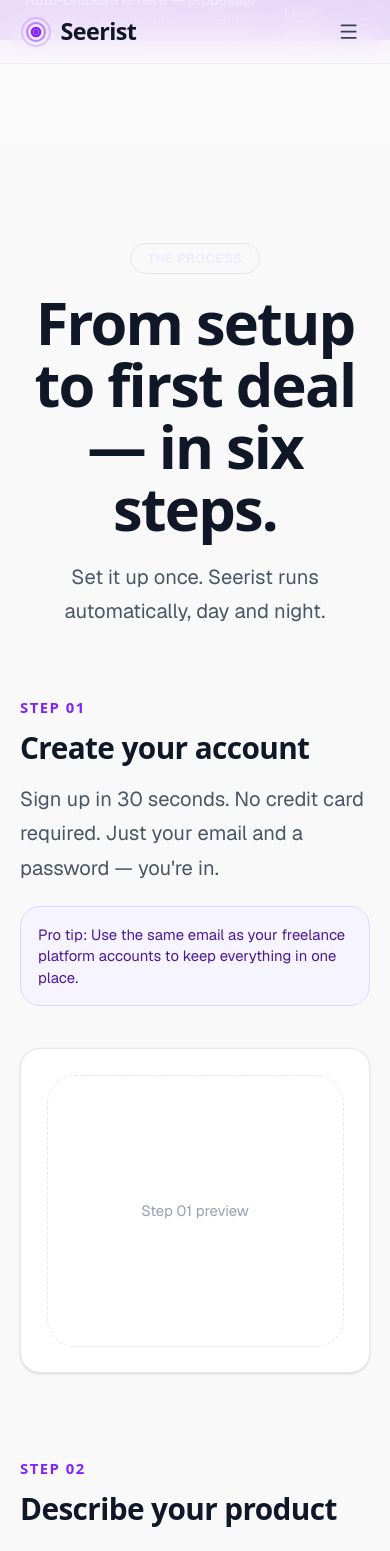
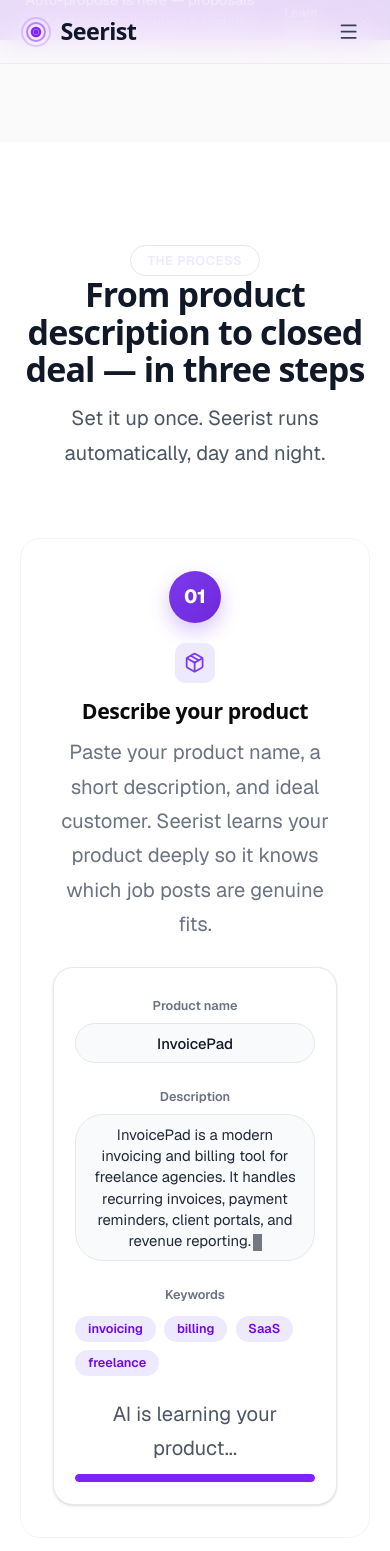
Before and after one commit to Lyvena/Seerist-app, a Next.js app: page /how-it-works in a window 390 px wide. Shown: the top 1551 px of the page. Built offline with nearby package versions, Linux system fonts and the light colour scheme.

Commit message:
fix: how it works grid layout, step cards, section dividers, mobile responsive

```diff
--- a/src/app/(pages)/page.tsx
+++ b/src/app/(pages)/page.tsx
@@ -14,6 +14,7 @@
 import { PricingPreview } from "@/components/sections/PricingPreview";
 import { FaqSection } from "@/components/sections/FaqSection";
 import { FinalCTA } from "@/components/sections/FinalCTA";
+import { SectionDivider } from "@/components/ui/SectionDivider";
 
 export const metadata: Metadata = {
   title: "Sell Automatically on Freelance Platforms",
@@ -48,7 +49,9 @@
       <Hero />
       <main>
         <PlatformsMarquee />
+        <SectionDivider />
         <StatsSection />
+        <SectionDivider />
         <HowItWorks />
         <FeatureSection1 />
         <FeatureSection2 />
@@ -56,10 +59,13 @@
         <FeatureSection4 />
         <FeatureSection5 />
         <LogosSection />
+        <SectionDivider />
         <Testimonials />
+        <SectionDivider />
         <CaseStudyCallout />
         <PricingPreview />
         <FaqSection />
+        <SectionDivider />
         <FinalCTA />
       </main>
     </>
--- a/src/components/sections/Hero.tsx
+++ b/src/components/sections/Hero.tsx
@@ -197,7 +197,7 @@
             </div>
             <div className="w-1 h-1 rounded-full bg-gray-300" />
             <p className="text-[0.9375rem] font-medium text-gray-700">200+ indie founders</p>
-            <div className="flex items-center gap-1 text-amber-500">
+            <div className="flex items-center gap-1" style={{ color: "#7C3AED" }}>
               <span className="text-[0.9375rem]">★★★★★</span>
               <span className="text-[0.9375rem] text-gray-700">4.9/5</span>
             </div>
--- a/src/components/sections/HowItWorks.tsx
+++ b/src/components/sections/HowItWorks.tsx
@@ -5,8 +5,8 @@
 import { Container } from "@/components/ui/Container";
 import { FadeUp } from "@/components/animations/FadeUp";
 import { OnboardingMockup } from "@/components/mockups/OnboardingMockup";
-import { PlatformPickerMockup } from "@/components/mockups/PlatformPickerMockup";
-import { ProposalMockup } from "@/components/mockups/ProposalMockup";
+import { LiveFeedMockup } from "@/components/mockups/LiveFeedMockup";
+import { PipelineMockup } from "@/components/mockups/PipelineMockup";
 import { Package, Globe, Zap } from "lucide-react";
 
 type StepKey = "describe" | "platforms" | "proposal";
@@ -25,23 +25,23 @@
     key: "describe",
     number: "01",
     title: "Tell Seerist what you've built",
-    body: "Paste in your product name, description, and ideal customer. Seerist learns your product deeply — so it knows exactly which job posts are a genuine fit, and which to ignore.",
+    body: "Paste in your product name, description, and ideal customer. Seerist learns your product deeply — so it knows exactly which job posts are a genuine fit.",
     icon: Package,
     accent: "#7C3AED",
   },
   {
     key: "platforms",
     number: "02",
-    title: "Pick the platforms to monitor",
-    body: "Select from 14 freelance and remote job platforms. Set a minimum match score. Enable auto-propose if you want proposals sent with zero manual intervention.",
+    title: "Pick platforms to monitor",
+    body: "Select from 14 freelance and remote job platforms. Set a minimum match score. Enable auto-propose for hands-free sales.",
     icon: Globe,
     accent: "#7C3AED",
   },
   {
     key: "proposal",
     number: "03",
-    title: "AI finds matches and writes your pitches",
-    body: "When Seerist finds a buyer who needs what you built, it scores the opportunity and generates a tailored proposal — ready to send in one click. Your pipeline updates automatically.",
+    title: "AI finds matches and writes pitches",
+    body: "When Seerist finds a buyer who needs what you built, it scores the opportunity and generates a tailored proposal — ready to send.",
     icon: Zap,
     accent: "#7C3AED",
   },
@@ -76,7 +76,11 @@
   }, []);
 
   return (
-    <section id="how-it-works" ref={sectionRef} className="py-24" style={{ padding: "var(--section-padding-y) 0" }}>
+    <section
+      id="how-it-works"
+      ref={sectionRef}
+      className="bg-white py-24 lg:bg-white"
+    >
       <Container>
         <div className="mb-16 text-center">
           <FadeUp>
@@ -84,83 +88,110 @@
           </FadeUp>
           <FadeUp delay={0.1}>
             <h2
-              className="mt-4 font-semibold tracking-tight"
-              style={{ fontFamily: "var(--font-heading)", color: "var(--color-text-1)" }}
+              className="tracking-tight"
+              style={{
+                fontFamily: "var(--font-heading)",
+                fontSize: "clamp(2rem, 4vw, 3.25rem)",
+                color: "#111827",
+              }}
             >
               From product description to closed deal — in three steps
             </h2>
           </FadeUp>
           <FadeUp delay={0.2}>
-            <p className="mx-auto mt-3 max-w-2xl" style={{ color: "var(--color-text-3)" }}>
+            <p
+              className="mx-auto mt-3 max-w-2xl text-[1.0625rem] text-[#6B7280]"
+            >
               Set it up once. Seerist runs automatically, day and night.
             </p>
           </FadeUp>
         </div>
 
-        <div className="grid grid-cols-1 gap-10 lg:grid-cols-2">
-          <div className="space-y-6">
-            {STEPS.map(({ key, number, title, body, icon: Icon, accent }) => {
-              const isActive = active === key;
-              return (
-                <div
-                  key={key}
-                  data-step={key}
-                  className={`rounded-2xl border bg-white p-6 transition-all duration-300 md:p-8 ${
-                    isActive ? "border-violet-200 shadow-sm" : "border-gray-100"
-                  }`}
-                  style={{ borderLeftWidth: 4, borderLeftColor: isActive ? accent : "var(--color-border)" }}
-                >
-                  <div className="flex items-start gap-4">
-                    <div
-                      className={`flex h-12 w-12 flex-shrink-0 items-center justify-center rounded-2xl transition-colors duration-300 ${
-                        isActive ? "bg-violet-600 text-white" : "bg-gray-50 text-gray-500"
-                      }`}
-                    >
-                      <Icon className="h-5 w-5" />
-                    </div>
-                    <div className="flex-1">
-                      <div className="flex items-center gap-3">
-                        <span
-                          className={`text-2xl font-semibold transition-all duration-300 ${
-                            isActive ? "text-violet-700" : "text-gray-300"
-                          }`}
-                          style={{ fontFamily: "var(--font-heading)" }}
-                        >
-                          {number}
-                        </span>
-                        <h3 className="text-base font-semibold text-gray-900 md:text-lg">{title}</h3>
-                      </div>
-                      <p className="mt-2 text-sm leading-relaxed text-gray-600" style={{ fontSize: "var(--text-sm)" }}>{body}</p>
-                    </div>
-                  </div>
-                </div>
-              );
-            })}
-          </div>
+        <div className="relative grid grid-cols-1 gap-8 lg:grid-cols-3" style={{ marginTop: "64px", gap: "32px" }}>
+          {/* Connector lines */}
+          <div
+            className="absolute top-[40px] left-[calc(33%+32px)] right-[calc(33%+32px)] z-0 hidden lg:block"
+            style={{
+              height: "1px",
+              background: "linear-gradient(90deg, #C4B5FD, #7C3AED, #C4B5FD)",
+            }}
+          />
 
-          <div className="hidden lg:block">
-            <div className="sticky top-24">
-              <motion.div
-                key={active}
-                initial={{ opacity: 0, y: 20 }}
-                animate={{ opacity: 1, y: 0 }}
-                transition={{ duration: 0.5, ease: [0.16, 1, 0.3, 1] }}
-              >
-                {active === "describe" && <OnboardingMockup />}
-                {active === "platforms" && <PlatformPickerMockup />}
-                {active === "proposal" && <ProposalMockup />}
-              </motion.div>
-            </div>
-          </div>
-        </div>
-
-        {/* Mobile mockups */}
-        <div className="mt-10 space-y-6 lg:hidden">
-          <OnboardingMockup />
-          <PlatformPickerMockup />
-          <ProposalMockup />
+          {STEPS.map((step, index) => (
+            <StepCard key={step.key} step={step} index={index} />
+          ))}
         </div>
       </Container>
     </section>
   );
 }
+
+function StepCard({ step }: { step: Step; index: number }) {
+  const Icon = step.icon;
+  return (
+    <FadeUp delay={0.3}>
+      <motion.div
+        whileHover={{
+          y: -4,
+          boxShadow: "0 12px 40px rgba(0,0,0,0.08)",
+        }}
+        className="relative flex flex-col rounded-[20px] border bg-white transition-all"
+        style={{
+          background: "white",
+          border: "1px solid #F3F4F6",
+          padding: "32px",
+          textAlign: "center",
+          zIndex: 1,
+        }}
+      >
+        {/* Step number circle */}
+        <div
+          className="flex h-[52px] w-[52px] items-center justify-center rounded-full"
+          style={{
+            background: "linear-gradient(135deg, #7C3AED, #6D28D9)",
+            color: "white",
+            fontSize: "1.125rem",
+            fontWeight: 800,
+            margin: "0 auto 20px",
+            boxShadow: "0 8px 20px rgba(124,58,237,0.3)",
+          }}
+        >
+          {step.number}
+        </div>
+
+        {/* Step icon */}
+        <div
+          className="flex h-[40px] w-[40px] items-center justify-center rounded-[10px]"
+          style={{
+            background: "#EDE9FE",
+            margin: "0 auto 16px",
+            color: "#7C3AED",
+          }}
+        >
+          <Icon className="h-5 w-5" />
+        </div>
+
+        {/* Step title */}
+        <h3
+          className="font-bold"
+          style={{
+            fontFamily: "var(--font-heading)",
+            fontSize: "1.25rem",
+            color: "#0A0A0A",
+            marginBottom: "12px",
+          }}
+        >
+          {step.title}
+        </h3>
+
+        {/* Step body */}
+        <p
+          className="text-[0.9375rem] leading-relaxed"
+          style={{ color: "#6B7280" }}
+        >
+          {step.body}
+        </p>
+      </motion.div>
+    </FadeUp>
+  );
+}
--- a/src/components/sections/StatsSection.tsx
+++ b/src/components/sections/StatsSection.tsx
@@ -61,7 +61,7 @@
     <section className="py-20" style={{ padding: "var(--section-padding-y) 0" }}>
       <Container>
         <div
-          className="bg-white border border-[#E5E7EB] grid grid-cols-2 md:grid-cols-4"
+          className="bg-white border border-[#E5E7EB] grid grid-cols-1 sm:grid-cols-2 lg:grid-cols-4"
           style={{
             borderRadius: "24px",
             padding: "clamp(40px, 6vw, 72px)",
--- a/src/components/sections/how-it-works/StepsSection.tsx
+++ b/src/components/sections/how-it-works/StepsSection.tsx
@@ -3,89 +3,87 @@
 import { Container } from "@/components/ui/Container";
 import { SectionLabel } from "@/components/ui/SectionLabel";
 import { OnboardingMockup } from "@/components/mockups/OnboardingMockup";
-import { PlatformPickerMockup } from "@/components/mockups/PlatformPickerMockup";
-import { ProposalMockup } from "@/components/mockups/ProposalMockup";
-import { ScoringMockup } from "@/components/mockups/ScoringMockup";
 import { LiveFeedMockup } from "@/components/mockups/LiveFeedMockup";
 import { PipelineMockup } from "@/components/mockups/PipelineMockup";
-import type { ReactNode } from "react";
+import { motion } from "framer-motion";
+import { Package, Globe, Zap } from "lucide-react";
 
 const STEPS = [
   {
     number: "01",
-    title: "Create your account",
+    title: "Describe your product",
     body:
-      "Sign up in 30 seconds. No credit card required. Just your email and a password — you're in.",
-    mockup: null,
-    tip: "Pro tip: Use the same email as your freelance platform accounts to keep everything in one place.",
+      "Paste your product name, a short description, and ideal customer. Seerist learns your product deeply so it knows which job posts are genuine fits.",
+    icon: Package,
+    mockup: <OnboardingMockup />,
   },
   {
     number: "02",
-    title: "Describe your product",
+    title: "Monitor and score",
     body:
-      "Paste your product name, a short description, and ideal customer. Seerist learns your product deeply so it knows which job posts are genuine fits.",
-    mockup: <OnboardingMockup />,
-    tip: "Pro tip: The more specific you are, the better Seerist scores opportunities. Add 3–5 keywords that define your ideal buyer.",
+      "Seerist scans all your chosen platforms 24/7. New posts are scored, ranked, and added to your live feed automatically.",
+    icon: Globe,
+    mockup: <LiveFeedMockup />,
   },
   {
     number: "03",
-    title: "Choose platforms",
+    title: "Close the deal",
     body:
-      "Select from 14 freelance and remote job platforms. Pick all of them or start with just a few — you can change anytime.",
-    mockup: <PlatformPickerMockup />,
-    tip: "Pro tip: Upwork, Freelancer, and Contra have the highest volume for SaaS products. Start there and expand as you grow.",
-  },
-  {
-    number: "04",
-    title: "Set your match criteria",
-    body:
-      "Set a minimum match score (default: 70). Add budget filters, exclude keywords, and choose which deal types to prioritize.",
-    mockup: <ScoringMockup />,
-    tip: "Pro tip: A score of 70+ filters out noise while keeping enough opportunities to review daily.",
-  },
-  {
-    number: "05",
-    title: "Let Seerist monitor and score",
-    body:
-      "Seerist scans all your chosen platforms 24/7. New posts are scored, ranked, and added to your live feed automatically.",
-    mockup: <LiveFeedMockup />,
-    tip: "Pro tip: Enable desktop notifications for high-score matches so you can jump on new opportunities immediately.",
-  },
-  {
-    number: "06",
-    title: "Review matches and send proposals",
-    body:
-      "Each morning your inbox is your pipeline. Review top matches, tweak AI proposals, and hit send. The rest is handled automatically.",
-    mockup: <ProposalMockup />,
-    tip: "Pro tip: Use the Auto-propose feature to send proposals instantly — Seerist's AI writes them in your brand voice.",
+      "Review top matches, tweak AI proposals, and hit send. Track responses in the pipeline and watch deals close automatically.",
+    icon: Zap,
+    mockup: <PipelineMockup />,
   },
 ];
 
 export function StepsSection() {
   return (
-    <section className="py-24" style={{ padding: "var(--section-padding-y) 0" }}>
+    <section className="bg-white py-24">
       <Container>
         <div className="mb-16 text-center">
+          <FadeUp>
             <SectionLabel>The Process</SectionLabel>
-          <h1
-            className="mt-4 font-semibold tracking-tight md:text-5xl text-gray-900"
+          </FadeUp>
+          <FadeUp delay={0.1}>
+            <h2
+              className="tracking-tight"
               style={{
                 fontFamily: "var(--font-heading)",
-              fontSize: "var(--text-hero)",
-              lineHeight: 1.04,
-              letterSpacing: "-0.03em",
+                fontSize: "clamp(2rem, 4vw, 3.25rem)",
+                color: "#111827",
               }}
             >
-            From setup to first deal — in six steps.
-          </h1>
-          <p className="mt-5 text-base max-w-2xl text-gray-600">
+              From product description to closed deal — in three steps
+            </h2>
+          </FadeUp>
+          <FadeUp delay={0.2}>
+            <p
+              className="mx-auto mt-3 max-w-2xl text-[1.0625rem] text-[#6B7280]"
+            >
               Set it up once. Seerist runs automatically, day and night.
             </p>
+          </FadeUp>
         </div>
 
-        <div className="space-y-20">
+        <div
+          className="relative grid grid-cols-1 gap-8 lg:grid-cols-3"
+          style={{
+            gap: "32px",
+            marginTop: "64px",
+          }}
+        >
+          {/* Connector line */}
+          <div
+            className="absolute top-[40px] left-[calc(33%+32px)] right-[calc(33%+32px)] z-0 hidden lg:block"
+            style={{
+              height: "1px",
+              background: "linear-gradient(90deg, #C4B5FD, #7C3AED, #C4B5FD)",
+            }}
+          />
+
           {STEPS.map((step, index) => (
-            <StepBlock key={step.number} step={step} index={index} />
+            <FadeUp key={step.number} delay={0.3 + index * 0.1}>
+              <StepCard step={step} />
+            </FadeUp>
           ))}
         </div>
       </Container>
@@ -93,54 +91,73 @@
   );
 }
 
-type StepBlockProps = {
-  step: (typeof STEPS)[number];
-  index: number;
-};
+function StepCard({ step }: { step: typeof STEPS[number] }) {
+  const Icon = step.icon;
+  return (
+    <motion.div
+      whileHover={{
+        y: -4,
+        boxShadow: "0 12px 40px rgba(0,0,0,0.08)",
+      }}
+      className="relative flex flex-col rounded-[20px] border bg-white transition-all"
+      style={{
+        background: "white",
+        border: "1px solid #F3F4F6",
+        padding: "32px",
+        textAlign: "center",
+        zIndex: 1,
+      }}
+    >
+      {/* Step number circle */}
+      <div
+        className="flex h-[52px] w-[52px] items-center justify-center rounded-full"
+        style={{
+          background: "linear-gradient(135deg, #7C3AED, #6D28D9)",
+          color: "white",
+          fontSize: "1.125rem",
+          fontWeight: 800,
+          margin: "0 auto 20px",
+          boxShadow: "0 8px 20px rgba(124,58,237,0.3)",
+        }}
+      >
+        {step.number}
+      </div>
 
-function StepBlock({ step, index }: StepBlockProps) {
-  const isEven = index % 2 === 0;
-  return (
+      {/* Step icon */}
       <div
-      className={`grid grid-cols-1 gap-10 lg:grid-cols-2 ${
-        !isEven ? "lg:[&>*:first-child]:order-2" : ""
-      }`}
+        className="flex h-[40px] w-[40px] items-center justify-center rounded-[10px]"
+        style={{
+          background: "#EDE9FE",
+          margin: "0 auto 16px",
+          color: "#7C3AED",
+        }}
       >
-      <FadeUp delay={index * 0.05}>
-        <div className="flex flex-col justify-center">
-          <span
-            className="text-sm font-semibold uppercase tracking-widest text-violet-600"
-            style={{ fontFamily: "var(--font-heading)" }}
-          >
-            Step {step.number}
-          </span>
+        <Icon className="h-5 w-5" />
+      </div>
+
+      {/* Step title */}
       <h3
-            className="mt-3 text-3xl font-semibold tracking-tight md:text-4xl text-gray-900"
-            style={{ fontFamily: "var(--font-heading)" }}
+        className="font-bold"
+        style={{
+          fontFamily: "var(--font-heading)",
+          fontSize: "1.25rem",
+          color: "#0A0A0A",
+          marginBottom: "12px",
+        }}
       >
         {step.title}
       </h3>
-          <p className="mt-4 text-lg leading-relaxed text-gray-600">
+
+      {/* Step body */}
+      <p
+        className="text-[0.9375rem] leading-relaxed"
+        style={{ color: "#6B7280" }}
+      >
         {step.body}
       </p>
-          <div className="mt-5 rounded-2xl border border-violet-200 bg-violet-50/80 p-4 text-sm text-violet-900">
-            {step.tip}
-          </div>
-        </div>
-      </FadeUp>
-      <FadeUp delay={index * 0.05 + 0.1}>
-        <div className="rounded-2xl border border-gray-200 bg-white p-6 shadow-sm">
-          {step.mockup ?? <PlaceholderMockup label={`Step ${step.number} preview`} />}
-        </div>
-      </FadeUp>
-    </div>
+
+      {/* Mockup */}
+      <div className="mt-6">{step.mockup}</div>
+    </motion.div>
   );
 }
-
-function PlaceholderMockup({ label }: { label: string }) {
-  return (
-    <div className="flex h-64 items-center justify-center rounded-xl border border-dashed border-gray-200 text-sm text-gray-400">
-      {label}
-    </div>
-  );
-}
```
Also changed, not shown: src/components/sections/PlatformsMarquee.tsx (+18 -1 lines), src/components/sections/features/PricingCards.tsx (+7 -8 lines), src/components/ui/SectionDivider.tsx (added, +14 -0 lines). Lines whose indentation alone changed are shown as unchanged.
